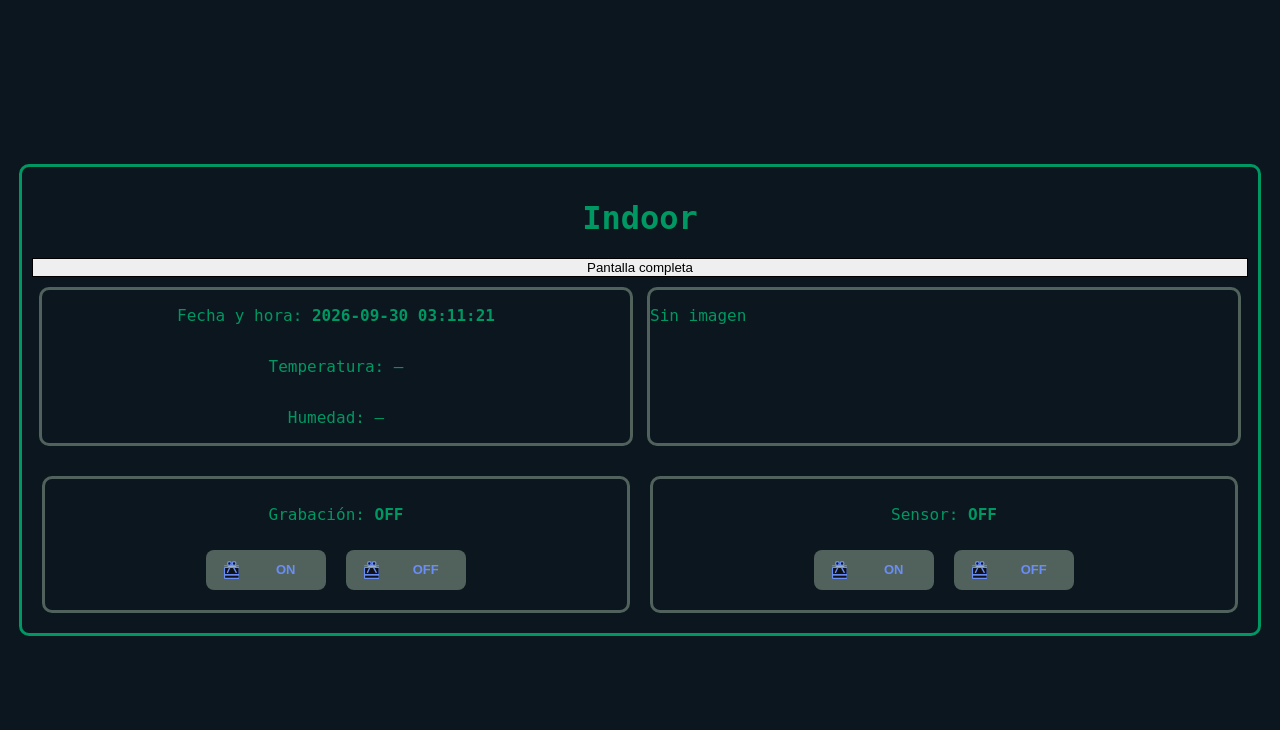
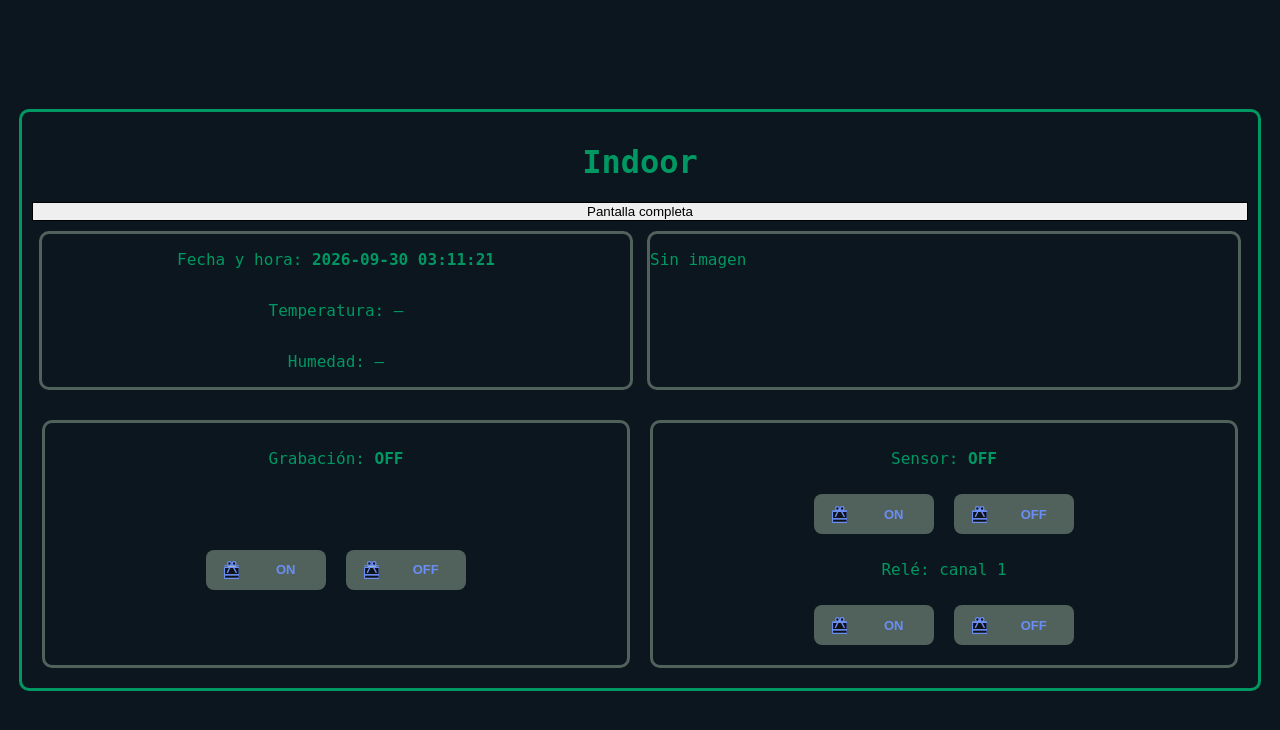
Before and after one commit to joelcastagnani/indoor, a Flask app: page / in a window 1280 px wide. Shown: the top 730 px of the page. Run offline with Flask 3, Linux system fonts and the light colour scheme.

Commit message:
Botones de rele canal 1 en la pagina

```diff
--- a/app.py
+++ b/app.py
@@ -4,8 +4,8 @@ from datetime import datetime
 from pathlib import Path
 
 from flask import Flask, redirect, url_for, send_from_directory, render_template
+app = Flask(__name__)
 
-app = Flask(__name__)
 ROOT = Path(__file__).resolve().parent
 FOTOS = ROOT / "datos" / "fotos"
 LOG = ROOT / "datos" / "logs" / "sensor.csv"
@@ -93,6 +93,26 @@ def sen_off():
     return redirect(url_for("index"))
 
 
+@app.post("/rele/on")
+def rele_on():
+    subprocess.run(
+        ["mpremote", "connect", "/dev/ttyUSB0", "exec", "import rele; rele.on()"],
+        cwd=ROOT,
+        timeout=8,
+    )
+    return redirect(url_for("index"))
+
+
+@app.post("/rele/off")
+def rele_off():
+    subprocess.run(
+        ["mpremote", "connect", "/dev/ttyUSB0", "exec", "import rele; rele.off()"],
+        cwd=ROOT,
+        timeout=8,
+    )
+    return redirect(url_for("index"))
+
+
 if __name__ == "__main__":
     app.config["TEMPLATES_AUTO_RELOAD"] = True
     app.config["SEND_FILE_MAX_AGE_DEFAULT"] = 0
--- a/templates/index.html
+++ b/templates/index.html
@@ -5,7 +5,7 @@
 <head>
   <meta charset="utf-8">
   <meta name="viewport" content="width=device-width, initial-scale=1">
-  <meta http-equiv="refresh" content="2">
+  <!-- <meta http-equiv="refresh" content="2"> -->
   <title>Indoor</title>
   <link rel="stylesheet" href="{{ url_for('static', filename='style.css') }}">
 </head>
@@ -58,7 +58,7 @@
     </section>
 
     <section class="onoff box">
-      <p>Sensor: <strong>{{ est_sen }}</strong></p>
+            <p>Sensor: <strong>{{ est_sen }}</strong></p>
       <div class="switches">
         <form method="post" action="/sen/on">
           {{ reward_button(text="ON", type="submit", mask_id="mask-sen-on") }}
@@ -67,6 +67,15 @@
           {{ reward_button(text="OFF", type="submit", mask_id="mask-sen-off") }}
         </form>
       </div>
+      <p>Relé: canal 1</p>
+      <div class="switches">
+        <form method="post" action="/rele/on">
+          {{ reward_button(text="ON", type="submit", mask_id="mask-rele-on") }}
+        </form>
+        <form method="post" action="/rele/off">
+          {{ reward_button(text="OFF", type="submit", mask_id="mask-rele-off") }}
+        </form>
+      </div>
     </section>
   </div>
 </body>
```
